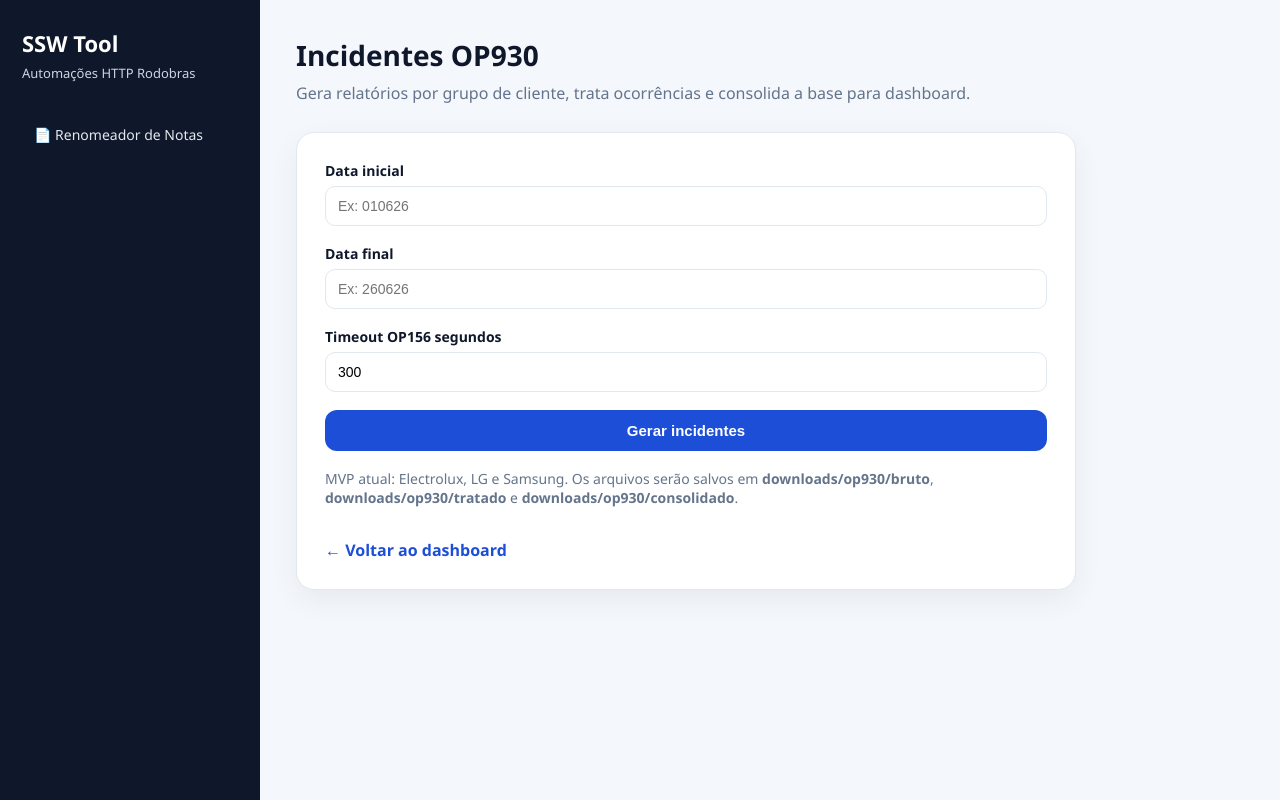
After one commit to Souza041/ssw_tool, a FastAPI app: template web/templates/incidentes_op930.html in a window 1280 px wide. The commit adds this page. Run offline with FastAPI, Linux system fonts and the light colour scheme; the template is opened without the code that fills it, so the values that code supplies are empty.

Commit message:
Op930 adicionada na interface e VPS

```diff
--- a/requirements.txt
+++ b/requirements.txt
@@ -9,3 +9,8 @@ jinja2==3.1.6
 python-multipart==0.0.20
 
 itsdangerous==2.2.0
+
+opencv-python==4.11.0.86
+pytesseract==0.3.13
+Pillow==11.2.1
+numpy==2.2.6
--- a/web/templates/base.html
+++ b/web/templates/base.html
@@ -245,6 +245,7 @@
             <a href="/op455">OP455 - CTRCs</a>
             <a href="/op488">OP488 - Despesas</a>
             <a href="/op101-comprovantes">OP101 - Validar Comprovantes</a>
+            <a href="/incidentes-op930">Incidentes OP930</a>
             <a href="/logout" class="menu-item logout">🚪 Sair</a>
         </nav>
         {% endif %}
--- /dev/null
+++ b/web/templates/incidentes_op930.html
@@ -0,0 +1,32 @@
+{% extends "base.html" %}
+
+{% block content %}
+<div class="topbar">
+    <h1>Incidentes OP930</h1>
+    <p>Gera relatórios por grupo de cliente, trata ocorrências e consolida a base para dashboard.</p>
+</div>
+
+<div class="card">
+    <form method="post">
+        <label>Data inicial</label>
+        <input type="text" name="data_inicial" placeholder="Ex: 010626" required>
+
+        <label>Data final</label>
+        <input type="text" name="data_final" placeholder="Ex: 260626" required>
+
+        <label>Timeout OP156 segundos</label>
+        <input type="number" name="timeout" value="300" min="60">
+
+        <button type="submit">Gerar incidentes</button>
+    </form>
+
+    <p style="margin-top:18px;color:#64748b;font-size:14px;">
+        MVP atual: Electrolux, LG e Samsung. Os arquivos serão salvos em
+        <strong>downloads/op930/bruto</strong>,
+        <strong>downloads/op930/tratado</strong> e
+        <strong>downloads/op930/consolidado</strong>.
+    </p>
+
+    <a class="back" href="/">← Voltar ao dashboard</a>
+</div>
+{% endblock %}
```
Also changed, not shown: operations/incidentes/workflow.py (+10 -0 lines), web/routes.py (+68 -0 lines).
